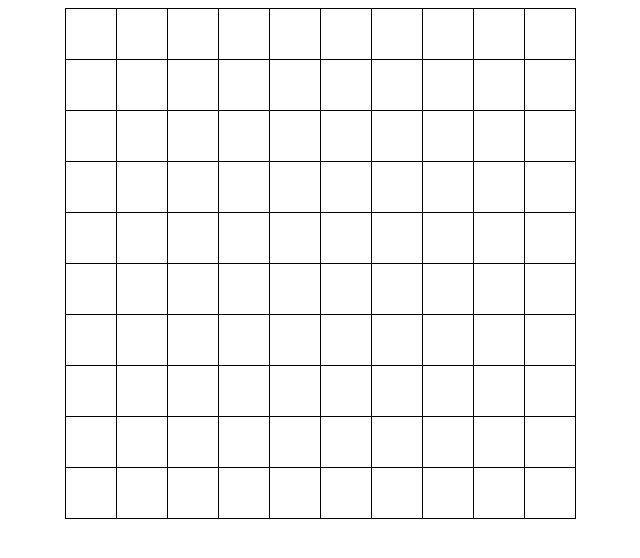
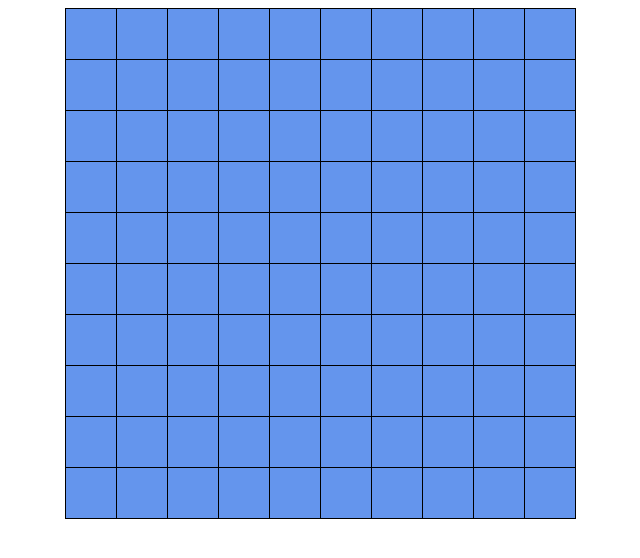
Before and after one commit to fgamester/battleship-js-vanilla, a website built with Vite: page index.html in a window 1280 px wide. Shown: the whole page, without its empty margins (320-960 px from the left). Built offline with nearby package versions, Linux system fonts and the light colour scheme.

Commit message:
colors selected

```diff
--- a/src/js/board.js
+++ b/src/js/board.js
@@ -1,3 +1,4 @@
+import '../styles/board.css'
 import cell from "./components/cell";
 
 const board = document.createElement('div');
--- a/src/js/game.js
+++ b/src/js/game.js
@@ -2,5 +2,6 @@ import board from "./board";
 
 const game = document.createElement('div');
 game.appendChild(board);
+game.id = 'game';
 
 export default game;
--- a/src/main.js
+++ b/src/main.js
@@ -1,4 +1,4 @@
-import '../src/styles/board.css'
+import '../src/styles/index.css'
 import game from './js/game';
 
 document.querySelector('#app').appendChild(game);
--- a/src/styles/board.css
+++ b/src/styles/board.css
@@ -3,6 +3,7 @@
     flex-direction: column;
     align-items: center;
     justify-content: center;
+    width: fit-content;
 }
 
 .game-row {
@@ -13,6 +14,7 @@
     display: flex;
     justify-content: center;
     align-items: center;
+    background-color: cornflowerblue;
     width: 50px;
     height: 50px;
     border: 1px solid;
@@ -25,3 +27,15 @@
 .game-row:nth-child(n+2) > div{
     border-top: 0;
 }
+
+.game-ship{
+    background-color: chocolate;
+}
+
+.game-missed{
+    background-color: grey;
+}
+
+.game-hit{
+    background-color: brown;
+}
--- a/src/styles/index.css
+++ b/src/styles/index.css
@@ -1,4 +1,17 @@
-:root{
+:root {
     font-size: 20px;
     --cell-size: 2.5rem;
 }
+
+#app {
+    width: fit-content;
+}
+
+#game {
+    width: fit-content;
+}
+
+body {
+    display: flex;
+    justify-content: center;
+}
```
